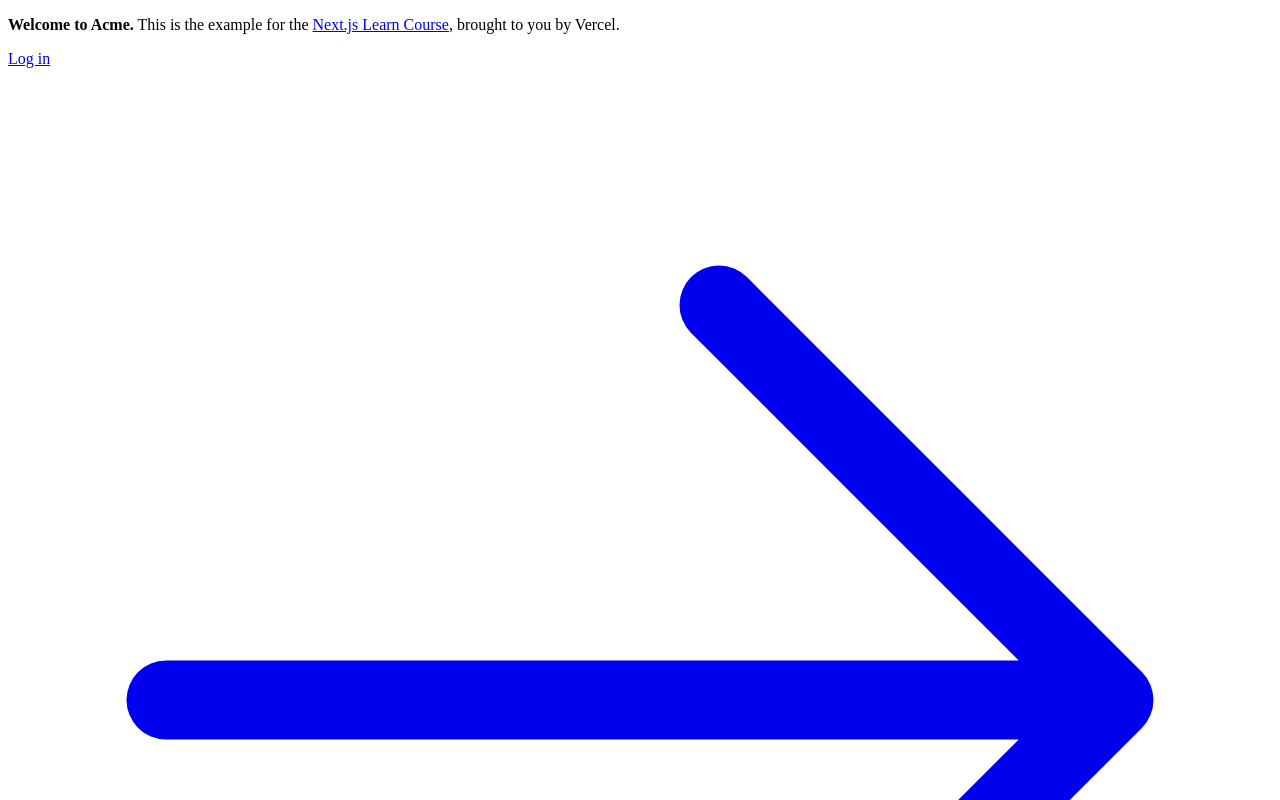
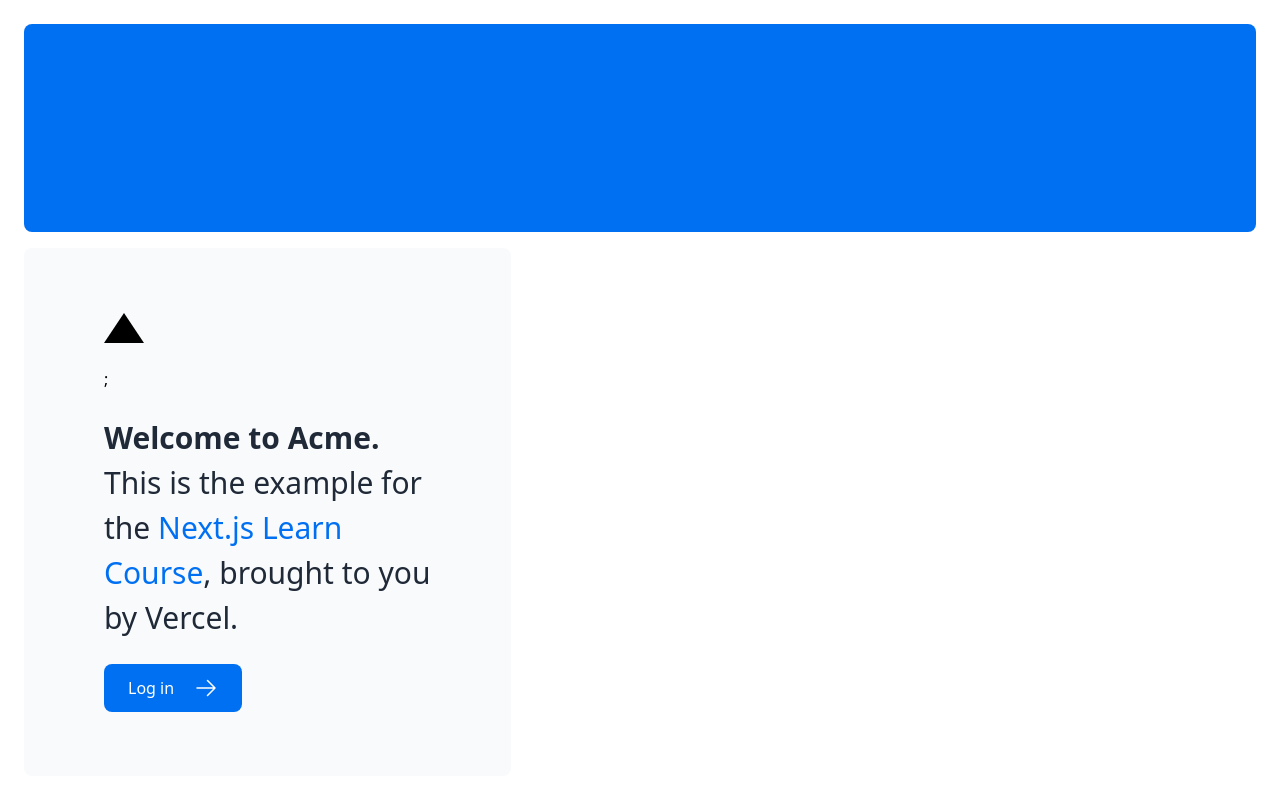
Before and after one commit to WinsomeJoo/learn-nextjs-acme-, a Next.js app: page / in a window 1280 px wide. Shown: the top 800 px of the page. Built offline with nearby package versions, Linux system fonts and the light colour scheme.

Commit message:
chapter 2: CSS 적용

```diff
--- a/app/layout.tsx
+++ b/app/layout.tsx
@@ -1,3 +1,5 @@
+import '@/app/ui/global.css';
+
 export default function RootLayout({
   children,
 }: {
--- a/app/page.tsx
+++ b/app/page.tsx
@@ -1,4 +1,6 @@
 import AcmeLogo from '@/app/ui/acme-logo';
+import styles from '@/app/ui/home.module.css';
+
 import { ArrowRightIcon } from '@heroicons/react/24/outline';
 import Link from 'next/link';
 
@@ -10,6 +12,8 @@
       </div>
       <div className="mt-4 flex grow flex-col gap-4 md:flex-row">
         <div className="flex flex-col justify-center gap-6 rounded-lg bg-gray-50 px-6 py-10 md:w-2/5 md:px-20">
+        <div className={styles.shape} />;
+
           <p className={`text-xl text-gray-800 md:text-3xl md:leading-normal`}>
             <strong>Welcome to Acme.</strong> This is the example for the{' '}
             <a href="https://nextjs.org/learn/" className="text-blue-500">
--- /dev/null
+++ b/app/ui/home.module.css
@@ -0,0 +1,7 @@
+.shape {
+    height: 0;
+    width: 0;
+    border-bottom: 30px solid black;
+    border-left: 20px solid transparent;
+    border-right: 20px solid transparent;
+  }
```
